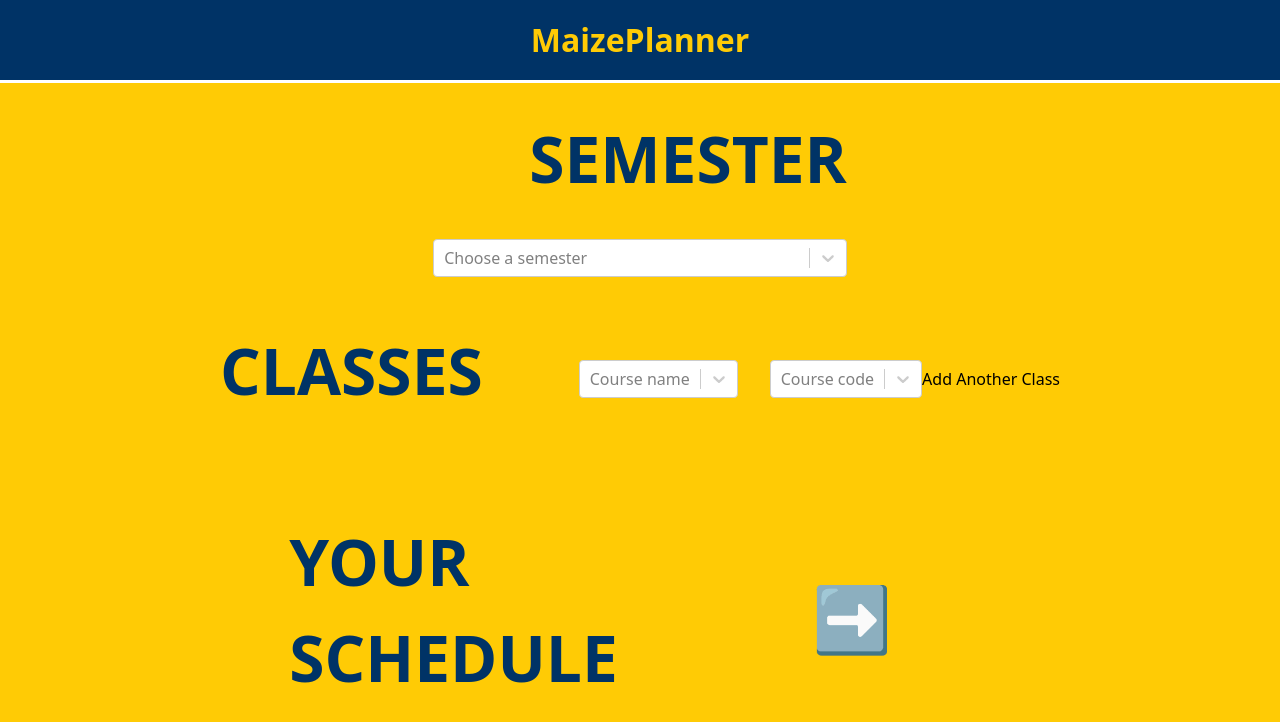
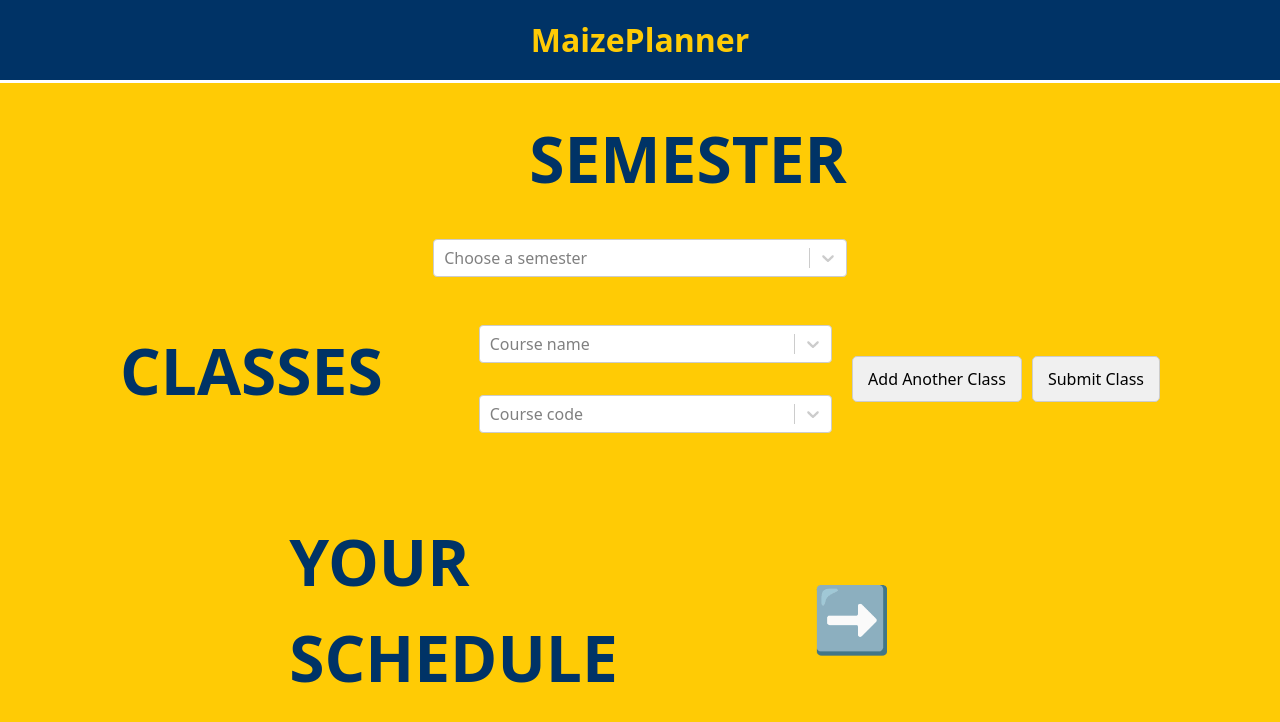
Before and after one commit to anvita-g/MaizePlanner, a React (Vite) app in the folder MaizePlanner/mern/client/: page /schedule in a window 1280 px wide. Shown: the top 722 px of the page. Built offline with nearby package versions, Linux system fonts and the light colour scheme.

Commit message:
change 2

```diff
--- a/MaizePlanner/mern/client/src/components/ScheduleBuilder.css
+++ b/MaizePlanner/mern/client/src/components/ScheduleBuilder.css
@@ -75,6 +75,11 @@
     overflow-y: auto;
 }
 
+  .dropdown-select {
+    margin-right: 10px;
+    width: 100%;
+  }
+
   .arrow-container {
     display: flex;
     justify-content: center;
@@ -87,3 +92,28 @@
     color: black;
     font-weight: bold;
   }
+
+  .button-container {
+    display: flex;
+    flex-direction: column; /* Stack buttons vertically */
+    gap: 10px; /* Add some spacing between the buttons */
+  }
+
+  .add-class-button,
+  .submit-class-button {
+    padding: 10px 15px;
+    font-size: 16px;
+    cursor: pointer;
+    border-radius: 5px;
+    border: 1px solid #ccc;
+  }
+
+  .add-class-button {
+    margin-right: 10px;
+    margin-left: 10px;
+    background-color: #f0f0f0;
+  }
+
+  .submit-class-button {
+    background-color: #f0f0f0;
+  }
--- a/MaizePlanner/mern/client/src/components/ScheduleBuilder.jsx
+++ b/MaizePlanner/mern/client/src/components/ScheduleBuilder.jsx
@@ -79,9 +79,18 @@ const courseCodes = [
 const ScheduleBuilder = () => {
   const [classList, setClassList] = useState([{ course: null, code: null }]);
 
+  const [items, setItems] = useState([]);
+
   // Function to add a new row for class selection
   const addClass = () => {
     setClassList([...classList, { course: null, code: null }]);
+    //setClassList([{ course: null, code: null }]);
+  };
+
+  // Function to add a new class to an array
+  const submitClass = () => {
+    const newItem = `${course.label} ${code.label}`;
+    setItems([...items, newItem]);
   };
 
   // Function to handle changes in course or code
@@ -149,6 +158,9 @@ const ScheduleBuilder = () => {
           <button className="add-class-button" onClick={addClass}>
             Add Another Class
           </button>
+          <button className="submit-class-button" onClick={submitClass}>
+            Submit Class
+          </button>
         </div>
 
         {/* Third Section: Your Schedule */}
@@ -157,6 +169,11 @@ const ScheduleBuilder = () => {
           <div className="arrow-container">
             <span className="arrow">&#10145;</span> {/* Arrow Icon */}
           </div>
+          <ul>
+            {items.map((item, index) => (
+              <li key={index}>{item}</li> // Display each item in a list
+            ))}
+          </ul>
         </div>
       </div>
     </div>
```
